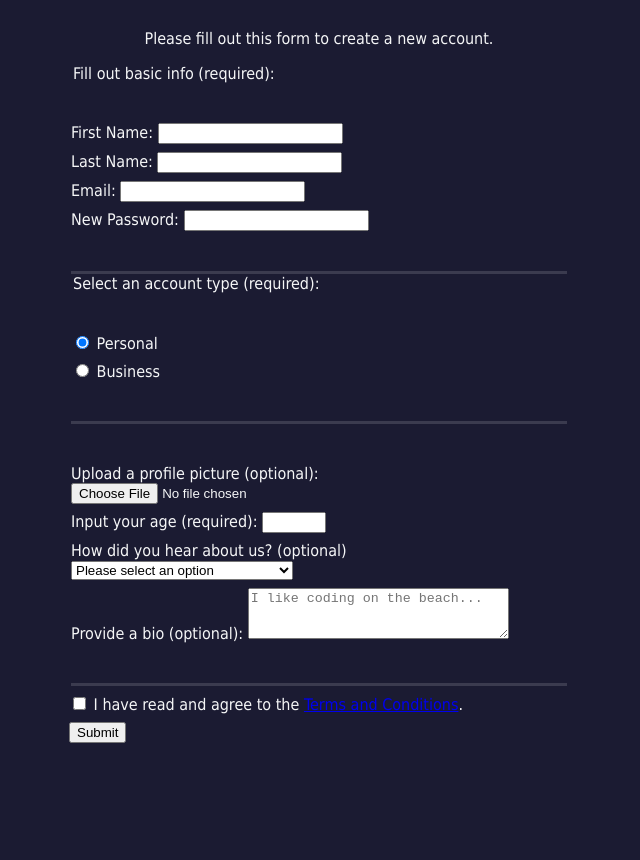
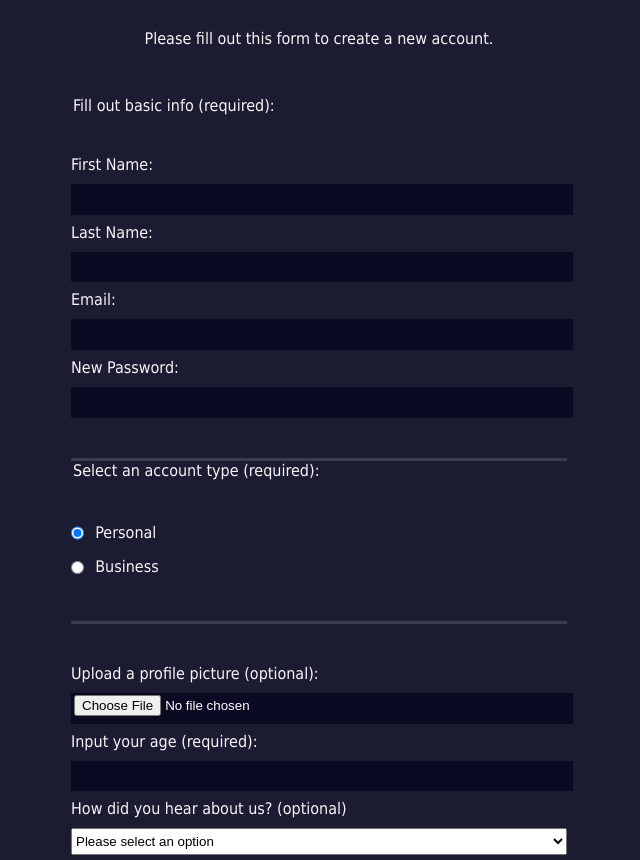
Before and after one commit to johnbowen725/learning-responsive-web-design, a plain HTML site: page account_registration_form.html in a window 1280 px wide. Shown: the part 73-933 px from the top of the page, without its empty margins (321-961 px from the left). Before the commit the page ends 832 px from the top, so only its background shows below. Drawn offline with Linux system fonts and the light colour scheme.

Commit message:
Completed account registration form

```diff
--- a/account_registration_form.css
+++ b/account_registration_form.css
@@ -19,12 +19,17 @@ form {
     min-width: 300px;
     max-width: 500px;
     width: 60vw;
+    padding: 2em;
 }
 
 fieldset {
     border: 0;
     border-bottom: 3px solid #3b3b4f;
     padding: 2rem 0;
+}
+
+fieldset:last-of-type {
+    border-bottom: none;
 }
 
 label {
@@ -34,3 +39,58 @@ label {
     /* the rem measurement is equal to the <html> default font size (in my Chrome, this is 16px, so 1rem = 16px) */
     margin: 0.5rem 0;
 }
+
+input,
+textarea,
+select {
+    width: 100%;
+    margin: 10px 0 0 0;
+    min-height: 2em;
+}
+
+input,
+textarea {
+    background-color: #0a0a23;
+    border: 1px solid #0a0a23;
+    color: #ffffff;
+}
+
+.inline {
+    width: unset;
+    margin: 0 0.5em 0 0;
+    vertical-align: middle;
+}
+
+/* This is another selector type, called an attribute selector. It allows you to specifically select elements with certain attributes, such as `name="password"`. Useful for styling submit buttons and probably other things. */
+input[type="submit"] {
+    margin: 1em auto 1em auto;
+    display: block;
+    width: 60%;
+    height: 2em;
+    font-size: 1.1rem;
+    border-color: #ffffff;
+    background-color: #3b3b4f;
+    min-width: 300px;
+}
+
+input[type="file"] {
+    padding: 1px 2px;
+}
+
+a {
+    color: #dfdfe2;
+}
+
+a:visited {
+    color: #A69EFF;
+}
+
+a:hover {
+    text-decoration: unset;
+    color: #CBC6FF;
+}
+
+a:active {
+    background-color: #A69EFF;
+    color: #ffffff;
+}
--- a/account_registration_form.html
+++ b/account_registration_form.html
@@ -31,11 +31,13 @@
         <fieldset id="account-type" form="account-registration">
             <legend>Select an account type (required):</legend>
             <label for="personal-account">
-                <input type="radio" name="account-type" id="personal-account" value="personal-account" checked required>
+                <input type="radio" name="account-type" id="personal-account" value="personal-account" class="inline"
+                    checked required>
                 Personal
             </label>
             <label for="business-account">
-                <input type="radio" name="account-type" id="business-account" value="business-account"> Business
+                <input type="radio" name="account-type" id="business-account" value="business-account" class="inline">
+                Business
             </label>
         </fieldset>
         <fieldset id="account-misc" form="account-registration">
@@ -59,9 +61,10 @@
             </label>
         </fieldset>
         <label for="terms-and-conditions">
-            <input type="checkbox" name="terms-and-conditions" id="terms-and-conditions" required> I have read and agree
-            to the <a href="https://www.freecodecamp.org/news/terms-of-service/">Terms
-                and Conditions</a>.
+            <input type="checkbox" name="terms-and-conditions" id="terms-and-conditions" class="inline" required> I have
+            read and agree
+            to the <a href="https://www.freecodecamp.org/news/terms-of-service/" target="_blank">Terms
+                and Conditions</a>
         </label>
         <!--The first `input` element with a `type` of `submit` is automatically set to submit its nearest parent `form` element.-->
         <input type="submit" name="submit" id="submit" value="Submit">
```
